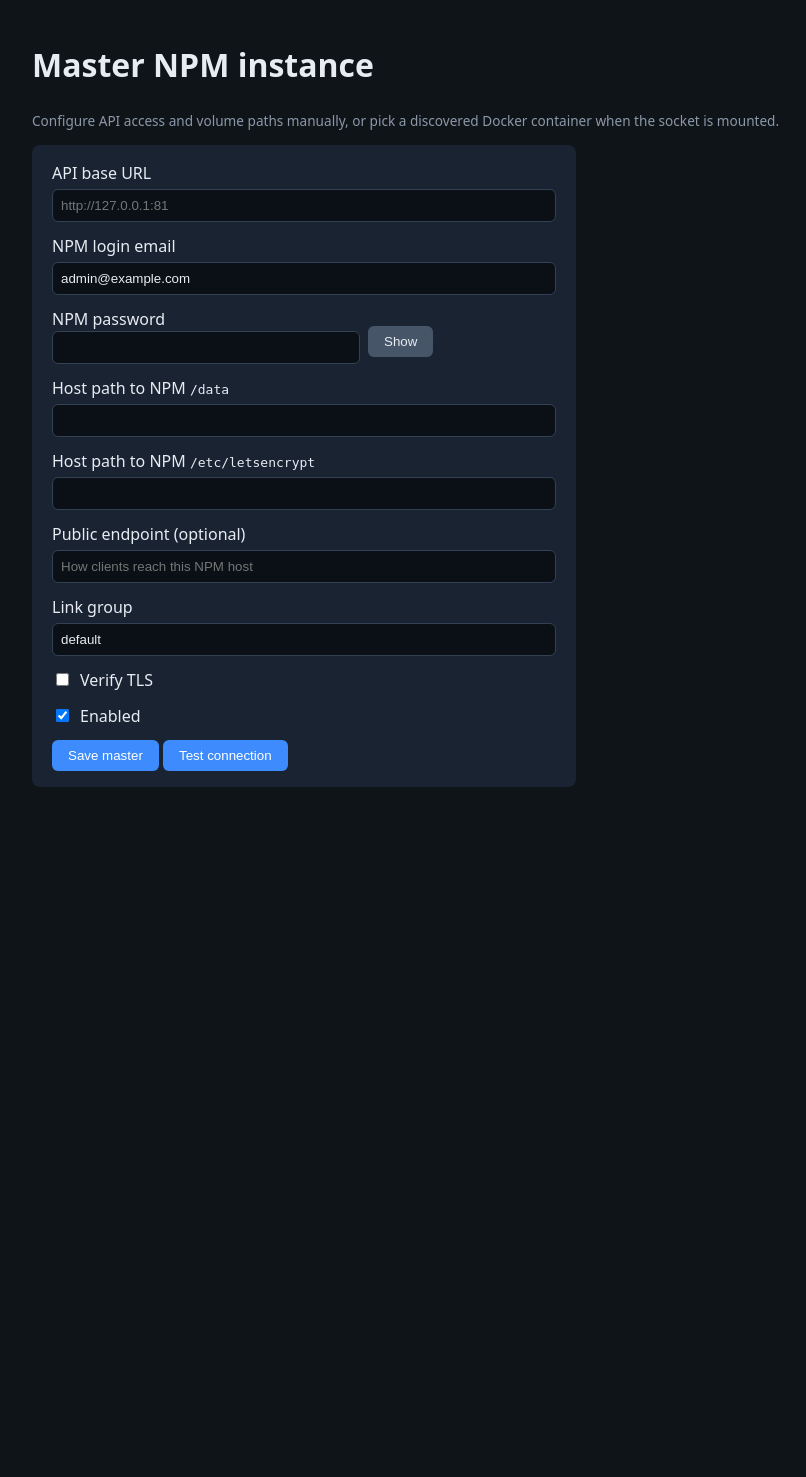
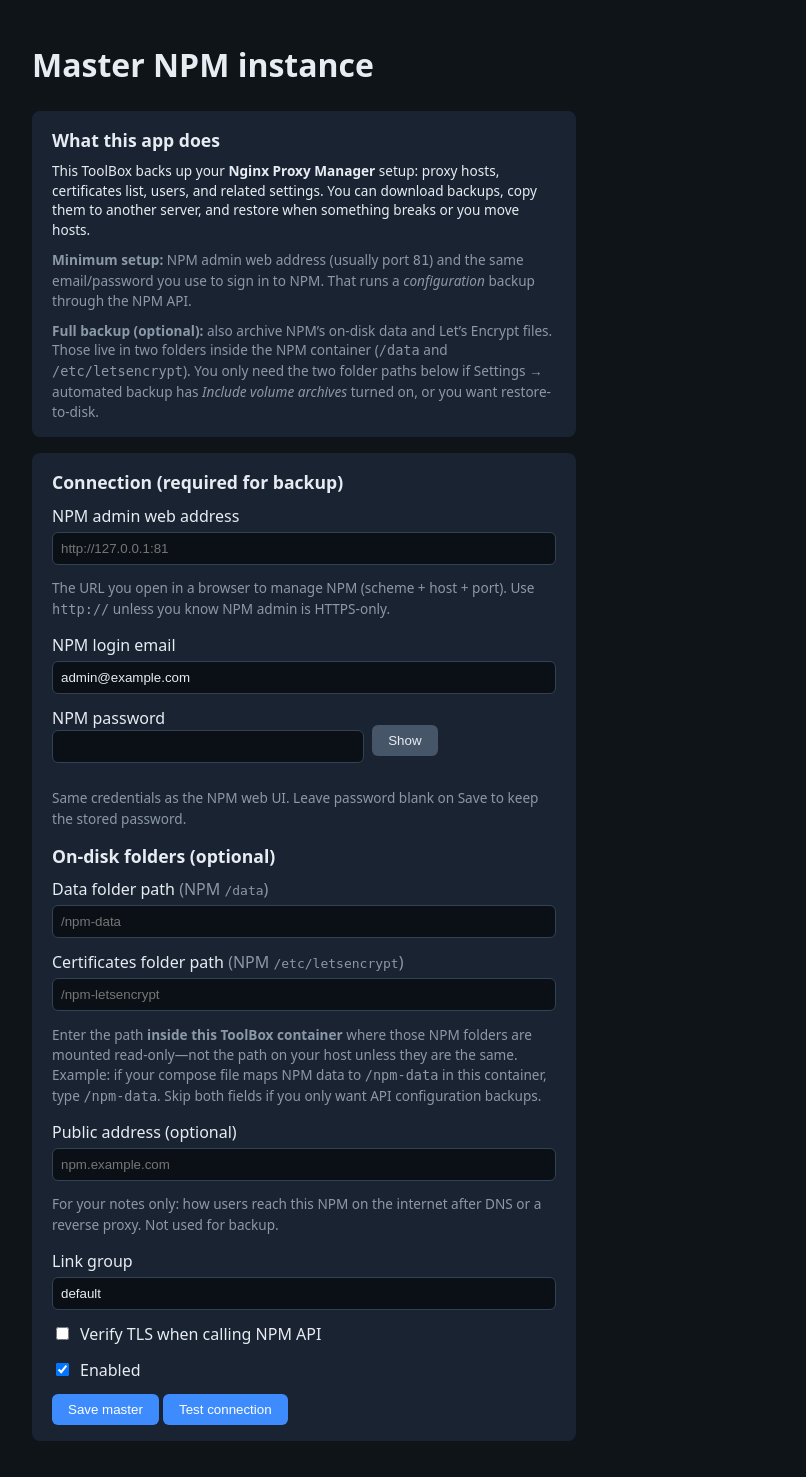
Before and after one commit to ludditious/NginxProxyManager-ToolBox, a FastAPI app: page /master in a window 1280 px wide. Shown: the part 55-1532 px from the top of the page, without its empty margins (168-974 px from the left). Before the commit the page ends 842 px from the top, so only its background shows below. Run offline with FastAPI, Linux system fonts and the light colour scheme; the visitor is signed in with stand-in values (Sample User, id 1).

Commit message:
Clarify setup help and Docker discover messaging for new users.

```diff
--- a/web/app/static/style.css
+++ b/web/app/static/style.css
@@ -175,6 +175,9 @@ body:has(.auth-main) {
   min-height: 3rem;
   word-break: break-all;
 }
+.help-intro p { margin: 0 0 0.65rem; line-height: 1.45; }
+.help-intro p:last-child { margin-bottom: 0; }
+.form-panel h2.footer-heading { margin-top: 0; }
 .card, form:not(.inline-form):not(.logout-form) {
   background: var(--card);
   padding: 1rem 1.25rem;
--- /dev/null
+++ b/web/app/templates/_setup_help.html
@@ -0,0 +1,6 @@
+<section class="card panel-wide help-intro">
+  <h2 class="footer-heading">What this app does</h2>
+  <p class="small">This ToolBox backs up your <strong>Nginx Proxy Manager</strong> setup: proxy hosts, certificates list, users, and related settings. You can download backups, copy them to another server, and restore when something breaks or you move hosts.</p>
+  <p class="small muted"><strong>Minimum setup:</strong> NPM admin web address (usually port <code>81</code>) and the same email/password you use to sign in to NPM. That runs a <em>configuration</em> backup through the NPM API.</p>
+  <p class="small muted"><strong>Full backup (optional):</strong> also archive NPM’s on-disk data and Let’s Encrypt files. Those live in two folders inside the NPM container (<code>/data</code> and <code>/etc/letsencrypt</code>). You only need the two folder paths below if Settings → automated backup has <em>Include volume archives</em> turned on, or you want restore-to-disk.</p>
+</section>
--- a/web/app/templates/about.html
+++ b/web/app/templates/about.html
@@ -2,7 +2,7 @@
 {% block title %} - About{% endblock %}
 {% block content %}
 <h1>About</h1>
-<p><strong>{{ app_title }}</strong> backs up and restores Nginx Proxy Manager using the official API plus optional Docker volume archives.</p>
+{% include "_setup_help.html" %}
 <p class="muted small">Version <code>{{ app_version }}</code> · Revised <code>{{ app_revision }}</code></p>
 <p class="muted small">License: GNU AGPL v3. Source: <a href="https://github.com/ludditious/NginxProxyManager-ToolBox">GitHub</a></p>
 {% endblock %}
--- a/web/app/templates/dashboard.html
+++ b/web/app/templates/dashboard.html
@@ -1,6 +1,8 @@
 {% extends "base.html" %}
 {% block content %}
 <h1>Dashboard</h1>
+{% include "_setup_help.html" %}
+<p class="muted small">First time? Open <a href="/master">Master</a>, enter NPM admin URL and login, Test connection, then Save. Use <strong>Backup now</strong> when ready.</p>
 <form method="post" action="/backup-now" class="inline-block">
   <button type="submit" class="primary">Backup now</button>
 </form>
--- a/web/app/templates/master.html
+++ b/web/app/templates/master.html
@@ -5,18 +5,20 @@
 <h1>Master NPM instance</h1>
 {% if message %}<p class="notice notice-ok">{{ message }}</p>{% endif %}
 {% if error %}<p class="notice notice-err">{{ error }}</p>{% endif %}
-<p class="muted small">Configure API access and volume paths manually, or pick a discovered Docker container when the socket is mounted.</p>
+
+{% include "_setup_help.html" %}
 
 {% if discover_err %}
 <p class="notice notice-warn">{{ discover_err }}</p>
 {% elif candidates %}
 <section class="card panel-wide">
-  <h2 class="footer-heading">Discovered containers</h2>
+  <h2 class="footer-heading">Discovered NPM containers</h2>
+  <p class="muted small">Optional. Pick a row, check <em>Use detected instance</em>, then Save. Requires Docker socket access.</p>
   {% if auto_candidate %}
   <p class="muted small">One high-confidence candidate was detected. Confirm below or pick another row.</p>
   {% endif %}
   <table>
-    <thead><tr><th>Name</th><th>Image</th><th>Confidence</th><th>Data path</th><th>Admin URL</th></tr></thead>
+    <thead><tr><th>Name</th><th>Image</th><th>Confidence</th><th>Data folder on host</th><th>Admin URL</th></tr></thead>
     <tbody>
     {% for c in candidates %}
       <tr>
@@ -33,6 +35,7 @@
 {% endif %}
 
 <form method="post" action="/master/save" class="card">
+  <h2 class="footer-heading">Connection (required for backup)</h2>
   {% if auto_candidate %}
   <label class="check">
     <input type="checkbox" name="use_detected" value="on">
@@ -40,17 +43,38 @@
   </label>
   <input type="hidden" name="candidate_id" value="{{ auto_candidate.container_id }}">
   {% endif %}
-  <label>API base URL<input type="url" name="api_url" value="{{ master.api_url if master else '' }}" placeholder="http://127.0.0.1:81" required></label>
-  <label>NPM login email<input type="email" name="identity" value="{{ master.identity if master else '' }}" required></label>
+  <label>NPM admin web address
+    <input type="url" name="api_url" value="{{ master.api_url if master else '' }}" placeholder="http://127.0.0.1:81" required>
+  </label>
+  <p class="muted small">The URL you open in a browser to manage NPM (scheme + host + port). Use <code>http://</code> unless you know NPM admin is HTTPS-only.</p>
+  <label>NPM login email
+    <input type="email" name="identity" value="{{ master.identity if master else '' }}" required>
+  </label>
   <div class="password-row">
-    <label>NPM password<input type="password" name="npm_password" class="pw-field" autocomplete="new-password"></label>
+    <label>NPM password
+      <input type="password" name="npm_password" class="pw-field" autocomplete="new-password">
+    </label>
     <button type="button" class="pw-toggle">Show</button>
   </div>
-  <label>Host path to NPM <code>/data</code><input type="text" name="data_path" value="{{ master.data_path if master else '' }}"></label>
-  <label>Host path to NPM <code>/etc/letsencrypt</code><input type="text" name="letsencrypt_path" value="{{ master.letsencrypt_path if master else '' }}"></label>
-  <label>Public endpoint (optional)<input type="text" name="public_endpoint" value="{{ master.public_endpoint if master else '' }}" placeholder="How clients reach this NPM host"></label>
-  <label>Link group<input type="text" name="link_group" value="{{ master.link_group if master else 'default' }}"></label>
-  <label class="check"><input type="checkbox" name="verify_tls" {% if master and master.verify_tls %}checked{% endif %}> Verify TLS</label>
+  <p class="muted small">Same credentials as the NPM web UI. Leave password blank on Save to keep the stored password.</p>
+
+  <h2 class="footer-heading">On-disk folders (optional)</h2>
+  <label>Data folder path <span class="muted">(NPM <code>/data</code>)</span>
+    <input type="text" name="data_path" value="{{ master.data_path if master else '' }}" placeholder="/npm-data">
+  </label>
+  <label>Certificates folder path <span class="muted">(NPM <code>/etc/letsencrypt</code>)</span>
+    <input type="text" name="letsencrypt_path" value="{{ master.letsencrypt_path if master else '' }}" placeholder="/npm-letsencrypt">
+  </label>
+  <p class="muted small">Enter the path <strong>inside this ToolBox container</strong> where those NPM folders are mounted read-only—not the path on your host unless they are the same. Example: if your compose file maps NPM data to <code>/npm-data</code> in this container, type <code>/npm-data</code>. Skip both fields if you only want API configuration backups.</p>
+
+  <label>Public address (optional)
+    <input type="text" name="public_endpoint" value="{{ master.public_endpoint if master else '' }}" placeholder="npm.example.com">
+  </label>
+  <p class="muted small">For your notes only: how users reach this NPM on the internet after DNS or a reverse proxy. Not used for backup.</p>
+  <label>Link group
+    <input type="text" name="link_group" value="{{ master.link_group if master else 'default' }}">
+  </label>
+  <label class="check"><input type="checkbox" name="verify_tls" {% if master and master.verify_tls %}checked{% endif %}> Verify TLS when calling NPM API</label>
   <label class="check"><input type="checkbox" name="enabled" checked> Enabled</label>
   <button type="submit">Save master</button>
   <button type="submit" formaction="/master/test" formmethod="post">Test connection</button>
--- a/web/app/version.py
+++ b/web/app/version.py
@@ -7,7 +7,7 @@ import re
 from pathlib import Path
 
 APP_NAME = "Nginx Proxy Manager ToolBox"
-APP_REVISION = "2026-10-08-2"
+APP_REVISION = "2026-10-08-3"
 
 _VERSION_FILE_PATTERN = re.compile(r"^(\d{4})\.(\d{2})\.(\d{2})-(\d+)$")
 
```
Also changed, not shown: web/app/docker_discover.py (+14 -1 lines).
